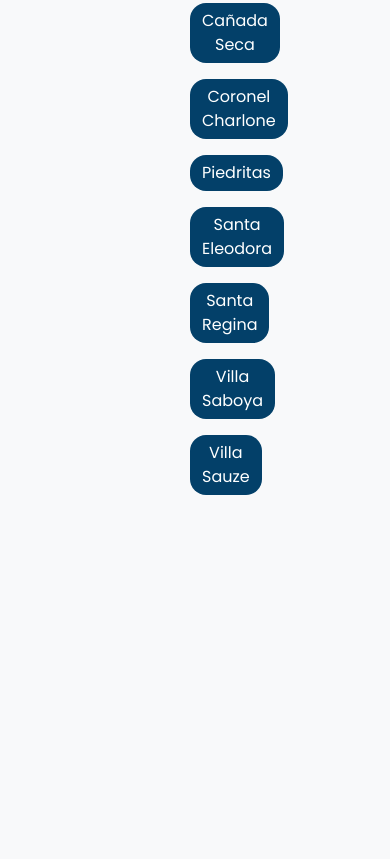
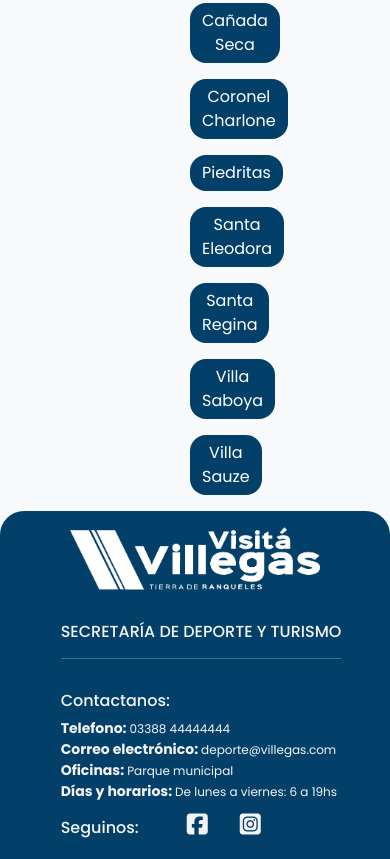
Before and after one commit to alejoag/visitavillegas, a plain HTML site: page pages/pueblos.html in a window 390 px wide. Shown: the part 488-1347 px from the top of the page. Before the commit the page ends 999 px from the top, so only its background shows below. Drawn offline with nearby package versions, Linux system fonts and the light colour scheme.

Commit message:
noveno commit

```diff
--- a/css/styles.css
+++ b/css/styles.css
@@ -421,7 +421,7 @@ footer ul li a i:hover,
     }
     footer h3{
         padding: 16px 0px 0px 0px;
-        margin: 0px 0px 0px 8px;
+
     }
     .logo-footer {
         padding: 16px;
@@ -433,9 +433,21 @@ footer ul li a i:hover,
         margin: 0px;
     }
 }
+@media screen and (max-width: 712px) {
+    .card-display {
+        grid-template-areas:
+            "a-uno"
+            "b-uno"
+            "c-uno"
+            "a-dos"
+            "b-dos"
+            "c-dos";
+    }
+}
 @media screen and (max-width: 610px) {
     .container-data-dos {
         flex-direction: column;
+        margin-right: 0px;
     }
 
     .logo-footer {
@@ -453,6 +465,10 @@ footer ul li a i:hover,
     }
 }
 
+@media screen and (max-width: 432px) {
+
+}
+
 /*!---FORM - Cambio tamaño del formulario--*/
 @media  screen and (max-width: 555px) {
     .form-container{
--- a/pages/pueblos.html
+++ b/pages/pueblos.html
@@ -614,7 +614,39 @@
             </div>
         </div>
     </section>
-
+    <footer>
+        <!--Logo de "Visitá Villegas" + redes sociales-->
+        <div class="logo-footer">
+            <img  src="../img/logo blanco.png" alt="logo de visitá villegas">
+        </div>
+        <div class="container-data-uno">
+            <div>
+                <h3>SECRETARÍA DE DEPORTE Y TURISMO</h3>
+                <hr class="footer-hr">
+            </div>
+            <div class="container-data-dos">
+                <div>
+                    <h3>Contactanos:</h3>
+                    <p><strong>Telefono: </strong>03388 44444444 <br>
+                        <strong>Correo electrónico: </strong>deporte@villegas.com <br>
+                        <strong>Oficinas: </strong>Parque municipal <br>
+                        <strong>Días y horarios: </strong>De lunes a viernes: 6 a 19hs
+                    </p>
+                </div>
+                <div class="container-derecho">
+                    <h3>Seguinos:</h3>
+                    <div>
+                        <ul>
+                            <li><a href="https://www.facebook.com/" target="_blank"><i
+                                        class="fa-brands fa-square-facebook"></i></a></li>
+                            <li><a href="https://www.instagram.com/" target="_blank"><i
+                                        class="fa-brands fa-square-instagram"></i></a></li>
+                        </ul>
+                    </div>
+                </div>
+            </div>
+        </div>
+    </footer>
     <script src="../js/bootstrap.bundle.min.js"></script>
 </body>
 
```
Also changed, not shown: pages/actividades.html (+3 -3 lines), pages/contacto.html (+11 -8 lines), pages/gastronomia.html (+11 -8 lines), pages/hospedajes.html (+3 -3 lines), pages/mapa.html (+11 -8 lines).
